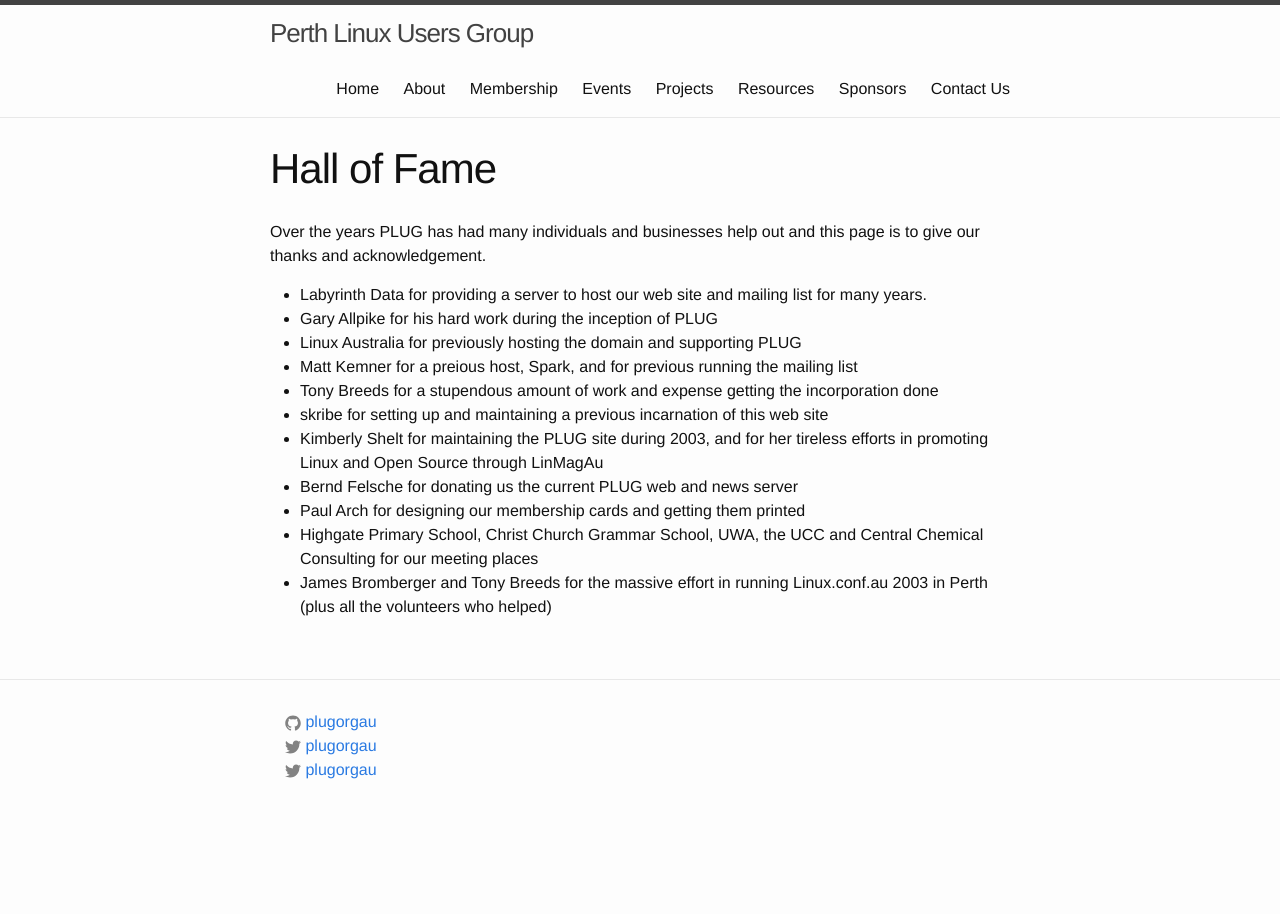
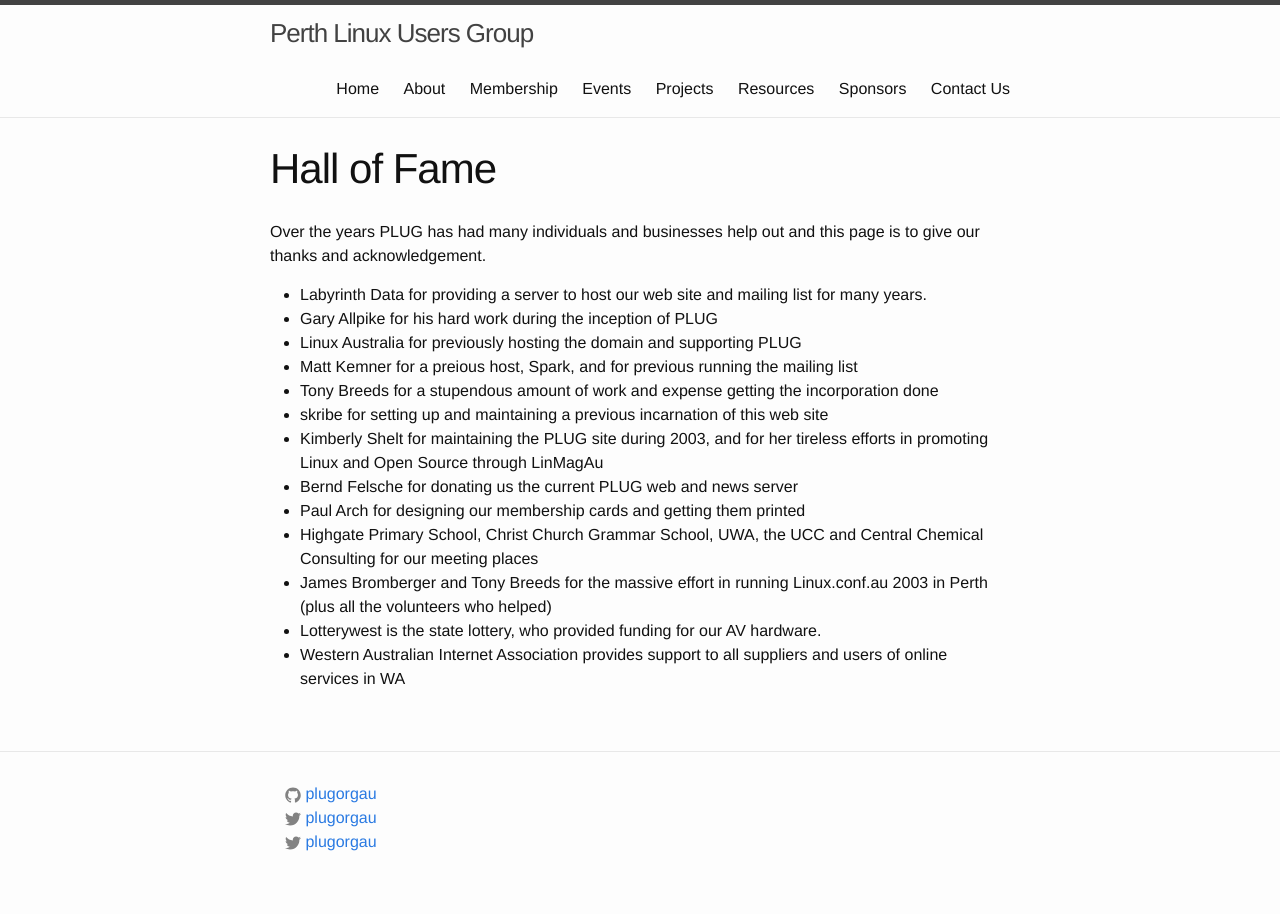
Before and after one commit to plugorgau/plugorgau.github.io, a Jekyll site: the page built from pages/sponsors/hall-of-fame.md, in a window 1280 px wide. Built offline with Jekyll 4.4.1, drawn with Linux system fonts in a browser that asks for light colours.

Commit message:
Update hall-of-fame.md

```diff
--- a/pages/sponsors/hall-of-fame.md
+++ b/pages/sponsors/hall-of-fame.md
@@ -17,3 +17,5 @@ Over the years PLUG has had many individuals and businesses help out and this pa
 *   Paul Arch for designing our membership cards and getting them printed
 *   Highgate Primary School, Christ Church Grammar School, UWA, the UCC and Central Chemical Consulting for our meeting places
 *   James Bromberger and Tony Breeds for the massive effort in running Linux.conf.au 2003 in Perth (plus all the volunteers who helped)
+*   Lotterywest is the state lottery, who provided funding for our AV hardware.
+*   Western Australian Internet Association provides support to all suppliers and users of online services in WA
```
